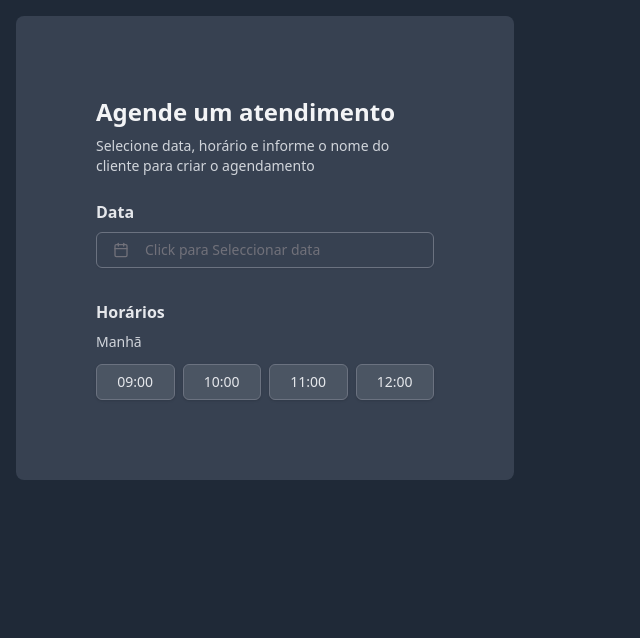
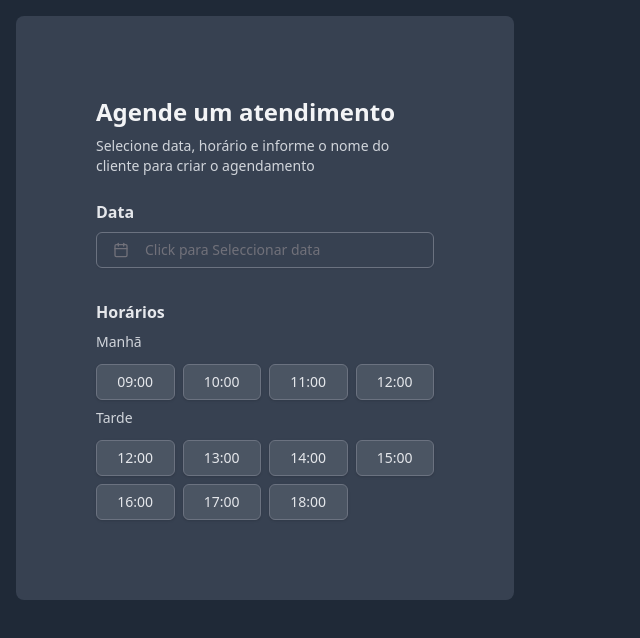
Before and after one commit to cesar7722a/Plataforma-de-agendamento, a React (Vite) app: page / in a window 1280 px wide. Shown: the top 638 px of the page, without its empty margins (0-640 px from the left). Built offline with nearby package versions, Linux system fonts and the light colour scheme.

Commit message:
feat: add card-time-tarde

```diff
--- a/src/App.tsx
+++ b/src/App.tsx
@@ -1,5 +1,6 @@
 import { DatePickerDemo } from "./components/date-picker-demo";
 import { CardTimeManha } from "./components/card-time-manha";
+import { CardTimeTarde } from "./components/card-time-tarde";
 
 export function App() {
   return (
@@ -27,6 +28,7 @@ export function App() {
               <span className="space-y-2">
                 <h3 className="font-bold text-gray-200">Horários</h3>
                 <CardTimeManha />
+                <CardTimeTarde />
               </span>
             </div>
           </div>
--- /dev/null
+++ b/src/components/card-time-tarde.tsx
@@ -0,0 +1,46 @@
+import { useState } from "react";
+import { ButtonTime } from "./buttonTime";
+
+interface ButtonProps {
+  title: string;
+  isDisabled: boolean;
+  id: number;
+}
+
+export function CardTimeTarde() {
+  const [dataButton, setDataButton] = useState<ButtonProps[]>([
+    { title: "12:00", isDisabled: false, id: 0 },
+    { title: "13:00", isDisabled: false, id: 2 },
+    { title: "14:00", isDisabled: false, id: 3 },
+    { title: "15:00", isDisabled: false, id: 4 },
+    { title: "16:00", isDisabled: false, id: 5 },
+    { title: "17:00", isDisabled: false, id: 6 },
+    { title: "18:00", isDisabled: false, id: 7 },
+  ]);
+
+  const handleClick = (id: number) => {
+    setDataButton((prev) =>
+      prev.map((item) =>
+        item.id === id && item.isDisabled === false
+          ? { ...item, isDisabled: true }
+          : { ...item, isDisabled: false }
+      )
+    );
+  };
+  return (
+    <div className="space-y-3">
+      <h4 className="text-gray-300 text-sm ">Tarde</h4>
+      <div className="grid grid-cols-4 gap-2">
+        {dataButton.map((data) => (
+          <ButtonTime
+            key={data.id}
+            isDisabled={data.isDisabled}
+            handleClick={() => handleClick(data.id)}
+          >
+            {data.title}
+          </ButtonTime>
+        ))}
+      </div>
+    </div>
+  );
+}
```
